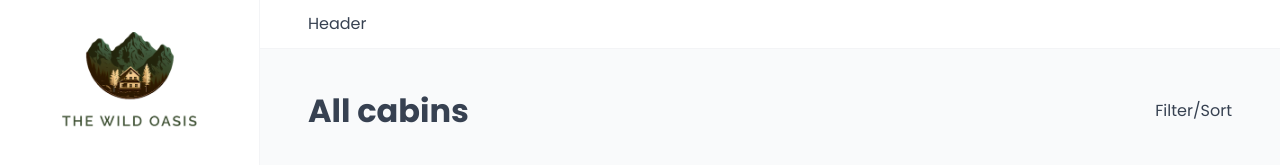
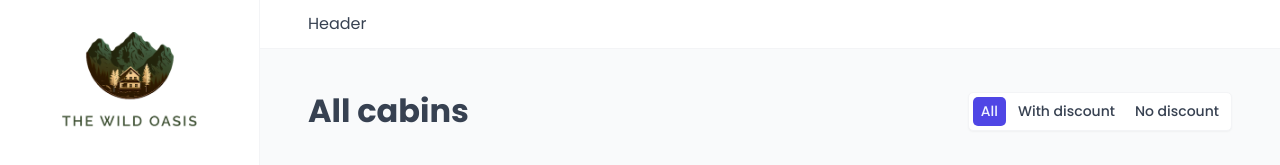
Before and after one commit to ericndungutse/wild-oasis, a React (Vite) app: page /cabins in a window 1280 px wide. Shown: the top 165 px of the page. Built offline with nearby package versions, Linux system fonts and the light colour scheme; no server answers; the database is empty; a web font is replaced by a local one.

Commit message:
add client-side filter

```diff
--- a/src/features/cabins/CabinTable.jsx
+++ b/src/features/cabins/CabinTable.jsx
@@ -4,6 +4,7 @@
 import { useFetchCabins } from './cabinHooks';
 import Table from '../../ui/Table';
 import Menus from '../../ui/Menus';
+import { useSearchParams } from 'react-router-dom';
 
 const TableHeader = styled.header`
   display: grid;
@@ -22,8 +23,24 @@
 
 function CabinTable() {
   const [isLoading, cabins] = useFetchCabins();
+  const [searchParams] = useSearchParams();
 
   if (isLoading) return <Spinner />;
+
+  const filterValue = searchParams.get('discount') || 'all';
+
+  let filteredCabins;
+
+  filteredCabins = filterValue === 'all' ? cabins : cabins;
+
+  filteredCabins =
+    filterValue === 'with-no-discount'
+      ? cabins.filter((cabin) => cabin.discount === 0)
+      : filteredCabins;
+  filteredCabins =
+    filterValue === 'with-discount'
+      ? cabins.filter((cabin) => cabin.discount > 0)
+      : filteredCabins;
 
   return (
     <Menus>
@@ -38,7 +55,7 @@
         </Table.Header>
 
         <Table.Body
-          data={cabins}
+          data={filteredCabins}
           render={(cabin) => (
             <CabinRow cabin={cabin} key={cabin.id} />
           )}
--- /dev/null
+++ b/src/features/cabins/CabinTableOperations.jsx
@@ -0,0 +1,18 @@
+import Filter from '../../ui/Filter';
+
+function CabinTableOperations() {
+  return (
+    <>
+      <Filter
+        filterValue='discount'
+        options={[
+          { value: 'all', label: 'All' },
+          { value: 'with-no-discount', label: 'With discount' },
+          { value: 'with-discount', label: 'No discount' },
+        ]}
+      />
+    </>
+  );
+}
+
+export default CabinTableOperations;
--- a/src/features/cabins/cabinHooks.js
+++ b/src/features/cabins/cabinHooks.js
@@ -77,7 +77,6 @@
     },
 
     onError: (err) => {
-      console.log(err);
       toast.error(err.message);
     },
   });
--- a/src/pages/Cabins.jsx
+++ b/src/pages/Cabins.jsx
@@ -3,13 +3,14 @@
 
 import AddCabin from '../features/cabins/AddCabin';
 import CabinTable from '../features/cabins/CabinTable';
+import CabinTableOperations from '../features/cabins/CabinTableOperations';
 
 function Cabins() {
   return (
     <>
       <Row type='horizontal'>
         <Heading as='h1'>All cabins</Heading>
-        <p>Filter/Sort</p>
+        <CabinTableOperations />
       </Row>
       <Row>
         <CabinTable />
--- a/src/services/apiCabins.js
+++ b/src/services/apiCabins.js
@@ -13,7 +13,6 @@
 }
 
 export async function deleteCabin(id) {
-  console.log(id);
   const { data, error } = await supabase
     .from('cabins')
     .delete()
--- a/src/services/apiSettings.js
+++ b/src/services/apiSettings.js
@@ -15,7 +15,6 @@
 
 // We expect a newSetting object that looks like {setting: newValue}
 export async function updateSetting(newSetting) {
-  console.log(newSetting);
   const { data, error } = await supabase
     .from('settings')
     .update(newSetting)
--- a/src/ui/Filter.jsx
+++ b/src/ui/Filter.jsx
@@ -1,4 +1,5 @@
-import styled, { css } from "styled-components";
+import { useSearchParams } from 'react-router-dom';
+import styled, { css } from 'styled-components';
 
 const StyledFilter = styled.div`
   border: 1px solid var(--color-grey-100);
@@ -19,8 +20,7 @@
     css`
       background-color: var(--color-brand-600);
       color: var(--color-brand-50);
-    `}
-
+    `};
   border-radius: var(--border-radius-sm);
   font-weight: 500;
   font-size: 1.4rem;
@@ -33,3 +33,52 @@
     color: var(--color-brand-50);
   }
 `;
+
+function Filter({ filterValue, options }) {
+  const [searchParams, setSearchParams] = useSearchParams();
+  const filteredBy =
+    searchParams.get(filterValue) || options.at(0).value;
+  function handleClick(value) {
+    searchParams.set(filterValue, value);
+    setSearchParams(searchParams);
+  }
+
+  return (
+    <StyledFilter>
+      {/* Use Render Prop pattern to customize the Filter button */}
+      {options.map((option) => {
+        return (
+          <FilterButton
+            active={filteredBy === option.value}
+            key={option.value}
+            disabled={filteredBy === option.value}
+            onClick={() => handleClick(option.value)}>
+            {option.label}
+          </FilterButton>
+        );
+      })}
+    </StyledFilter>
+    // <StyledFilter>
+    //   <FilterButton
+    //     // disabled={filterdValue === 'all'}
+
+    //     onClick={() => handleClick('all')}>
+    //     All
+    //   </FilterButton>
+    //   <FilterButton
+    //     // disabled={filterdValue === 'with-no-discount'}
+
+    //     onClick={() => handleClick('with-no-discount')}>
+    //     With no discount
+    //   </FilterButton>
+    //   <FilterButton
+    //     // disabled={filterdValue === 'with-discount'}
+
+    //     onClick={() => handleClick('with-discount')}>
+    //     With discount
+    //   </FilterButton>
+    // </StyledFilter>
+  );
+}
+
+export default Filter;
--- a/src/ui/Menus.jsx
+++ b/src/ui/Menus.jsx
@@ -90,7 +90,6 @@
 
   function handleClick(e) {
     const rect = e.target.closest('button').getBoundingClientRect();
-    console.log(rect, window.innerWidth);
 
     setPosition({
       x: window.innerWidth - rect.x - rect.width,
```
